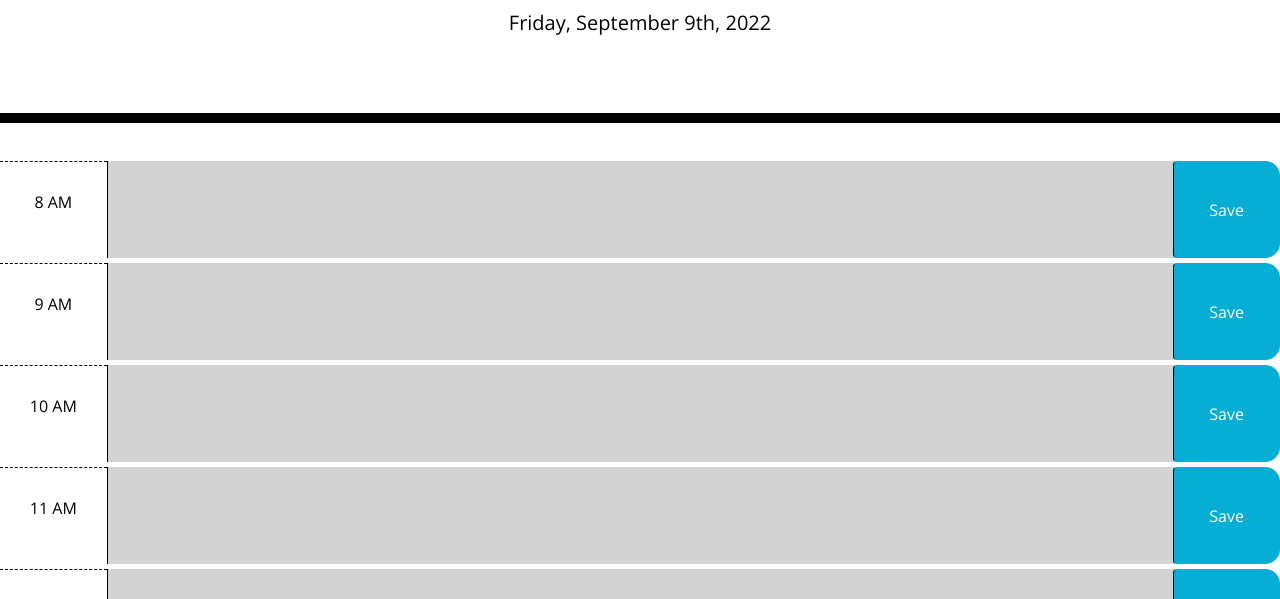
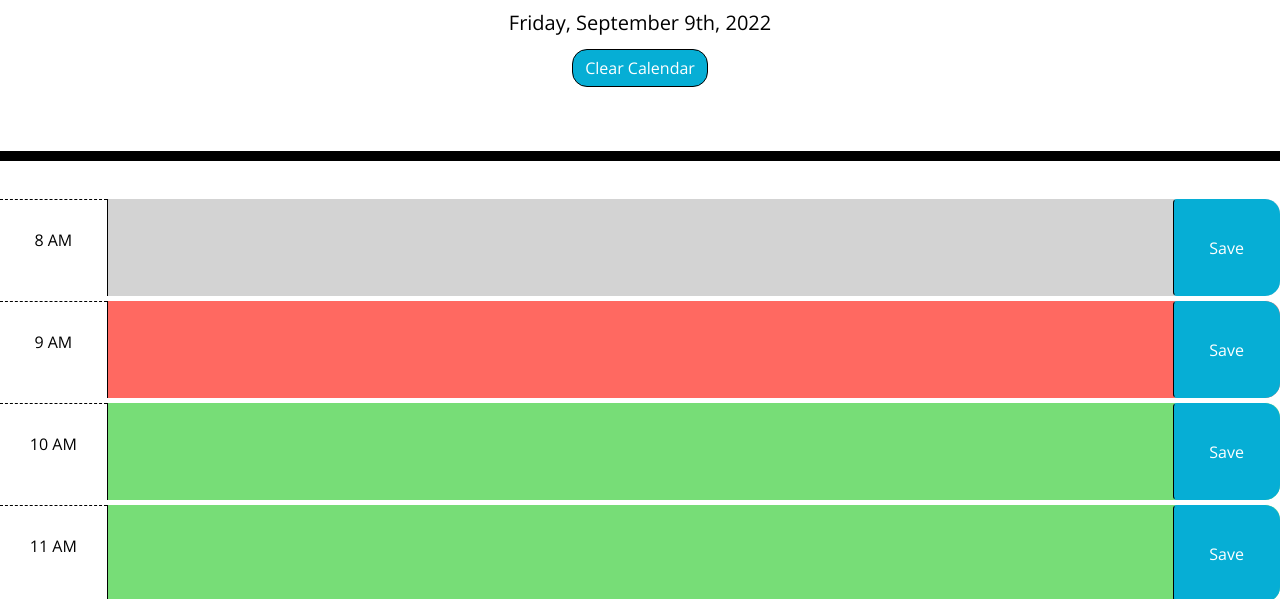
Before and after one commit to jsp220/Work-Day-Scheduler, a plain HTML site: page index.html in a window 1280 px wide. Shown: the part 181-780 px from the top of the page. Drawn offline with nearby package versions, Linux system fonts and the light colour scheme.

Commit message:
added a clear button; screenshot.png; cleaned up code and commented

```diff
--- a/assets/css/style.css
+++ b/assets/css/style.css
@@ -48,12 +48,19 @@ textarea {
 }
 
 .present {
-  background-color: #ff6961 !important;
+  background-color: #ff6961;
   color: white;
 }
 
 .future {
-  background-color: #77dd77 !important;
+  background-color: #77dd77;
+  color: white;
+}
+
+.clearBtn {
+  border: 1px solid black;
+  border-radius: 15px;
+  background-color: #06aed5;
   color: white;
 }
 
--- a/assets/js/script.js
+++ b/assets/js/script.js
@@ -1,22 +1,26 @@
+// declare and define variables to be used in the script
 var currentDayEl = $('#current-day');
-var hourElId = [];
-$(".time-block").each(function() {
-    hourElId.push($(this).attr("id"));
-});
 
-console.log(hourElId);
+// ready function executes after the DOM has been loaded
+$(document).ready(function () {
+    $(".clearBtn").on("click", function () {
+        $(".time-block").each(function() {
+            $(this).children("textarea").val("");
+        });
+        localStorage.clear();
+    });
 
-$(document).ready(function () {
     $(".saveBtn").on("click", function () {
-        // assigns the value of the sibling tag containing the class .description to variable eventDesc
+        // find the value of the sibling tag containing the class .description and assign to eventDesc
         var eventDesc = $(this).siblings(".description").val();
         // assigns the id of the parent tag to variable hour
         var hour = JSON.stringify($(this).parent().attr("id"));
 
-        localStorage.setItem(hour, eventDesc);
+        localStorage.setItem(hour, eventDesc); // save hour and eventDesc as key-value pair in localStorage
 
-        $(".notif").removeClass("d-none");
+        $(".notif").removeClass("d-none"); // make the notification text visible on page
 
+        // clear notification after 5 seconds
         var timer = setInterval(function() {
             $(".notif").addClass("d-none");
 
@@ -25,45 +29,48 @@ $(document).ready(function () {
 
     });
 
+    // recall events saved on localStorage
+    function recallSchedule () {
+        // everywhere the class time-block appears, populate the child textarea tag with the value from the key matching the id
+        $(".time-block").each(function() {
+            $(this).children("textarea").val(localStorage.getItem(JSON.stringify($(this).attr("id"))));
+        });
+    };
+
+    // displays today's date to tag containing id current-day
     function displayDay() {
         var today = moment().format('dddd, MMMM Do, YYYY');
         $("#current-day").text(today);
     };
 
+    // colors the textareas on the calendar according to current time
     function currentTime() {
-        var currentMilTime = moment().add(13, "hour").format("HH00");
+        var currentMilTime = moment().format("HH00"); // get current hour in military format (disregarding minutes)
 
+        // everywhere the class time-block appears, check the id and compare against the current military time
+        // set colors based on if the time block is before, on, or after the current hour
         $(".time-block").each(function() {
             var blockHour = parseInt($(this).attr("id"));
 
-            if (blockHour < currentMilTime) {
-                $(this).addClass("past");
+            if (blockHour > currentMilTime) {
+                $(this).addClass("future");
             } else if (blockHour == currentMilTime) {
-                $(this).removeClass("past");
+                $(this).removeClass("future");
                 $(this).addClass("present");
             } else {
+                $(this).removeClass("future");
                 $(this).removeClass("present");
-                $(this).removeClass("past");
-                $(this).addClass("future");
+                $(this).addClass("past");
             }
         })
     };
 
-    function recallSchedule () {
-        $(".time-block").each(function() {
-            $(this).children("textarea").val(localStorage.getItem(JSON.stringify($(this).attr("id"))));
-            console.log($(this).attr("id"));
-        });
-
-    };
-
+    // execute all functions
+    recallSchedule();
     displayDay();
-
     currentTime();
 
+    // update calendar coloring every minute
     setInterval(currentTime, 60000);
 
-    recallSchedule();
-
-
 });
--- a/index.html
+++ b/index.html
@@ -30,6 +30,7 @@
     <h1 class="display-3">Work Day Scheduler</h1>
     <p class="lead">A simple calendar app for scheduling your work day</p>
     <p id="current-day" class="lead"></p>
+    <button id="clear" class="btn clearBtn">Clear Calendar</button>
   </header>
 
   <main>
```
Also changed, not shown: assets/images/screenshot.png (added), 2 other files.
